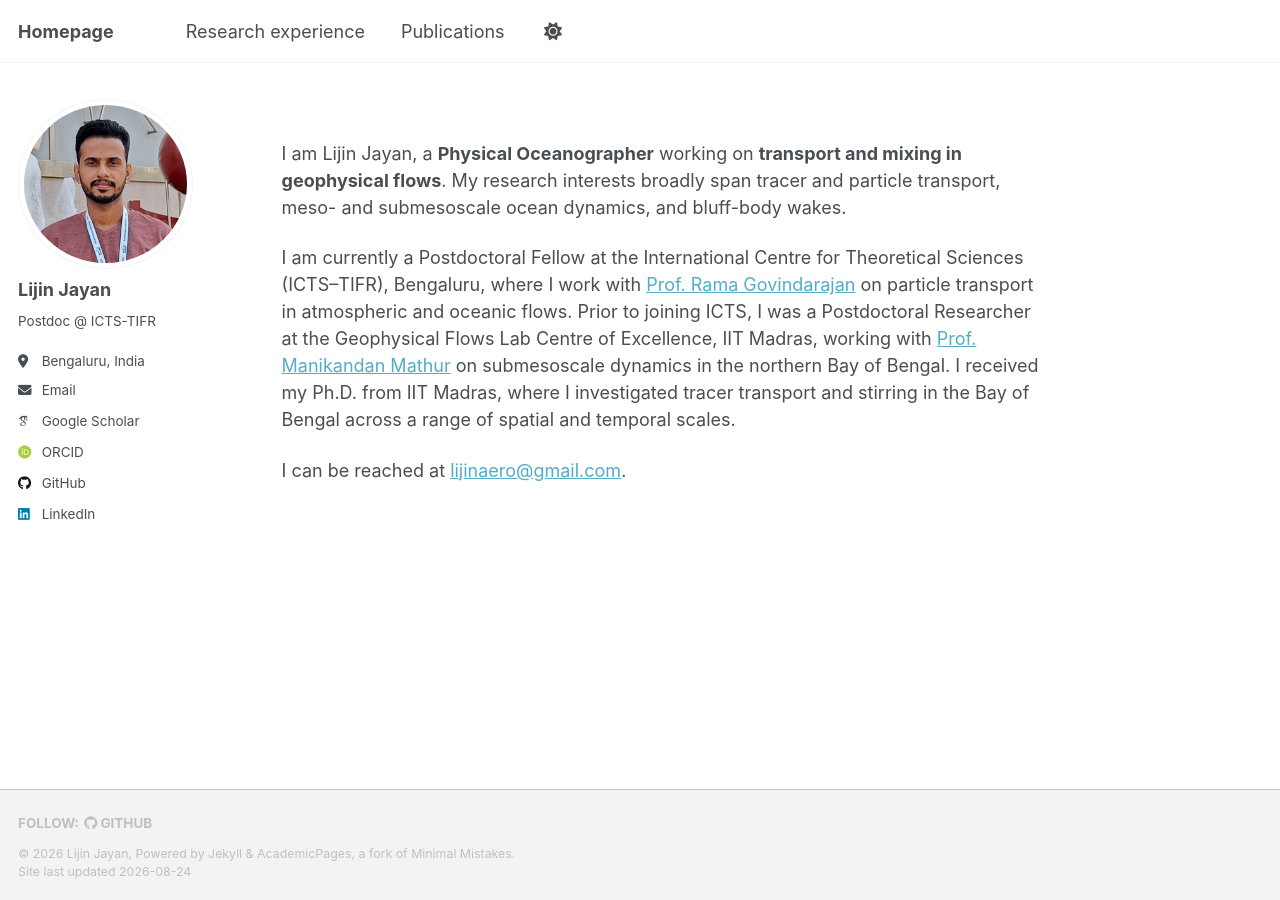
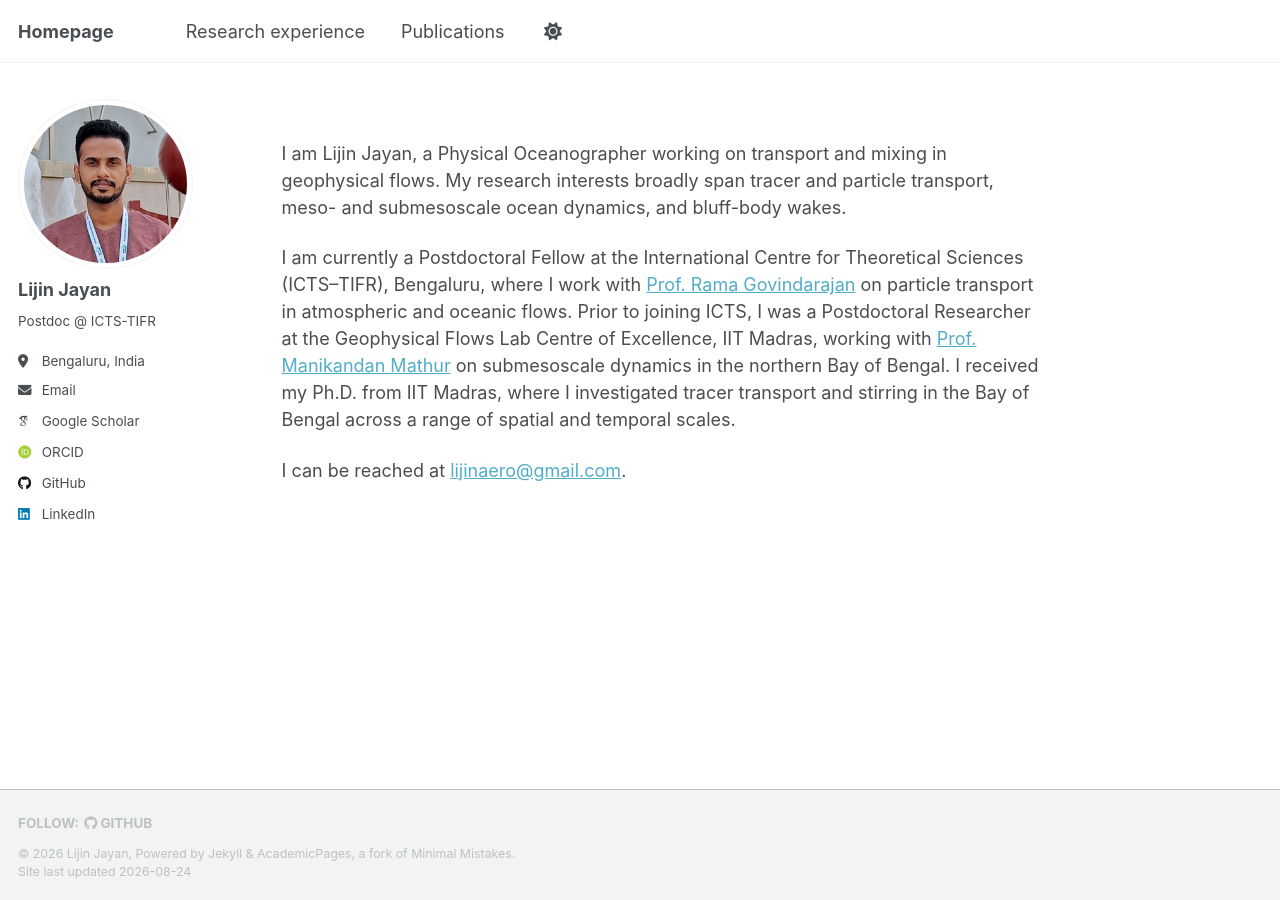
Before and after one commit to ljayan/ljayan.github.io, a Jekyll site: the page built from _pages/about.md, in a window 1280 px wide. Built offline with Jekyll 4.4.1, drawn with Linux system fonts in a browser that asks for light colours; some web fonts are replaced.

```diff
--- a/_pages/about.md
+++ b/_pages/about.md
@@ -7,7 +7,7 @@ redirect_from:
   - /about.html
 ---
 <br>
-I am Lijin Jayan, a **Physical Oceanographer** working on **transport and mixing in geophysical flows**. My research interests broadly span tracer and particle transport, meso- and submesoscale ocean dynamics, and bluff-body wakes.
+I am Lijin Jayan, a Physical Oceanographer working on transport and mixing in geophysical flows. My research interests broadly span tracer and particle transport, meso- and submesoscale ocean dynamics, and bluff-body wakes.
 
 I am currently a Postdoctoral Fellow at the International Centre for Theoretical Sciences (ICTS–TIFR), Bengaluru, where I work with [Prof. Rama Govindarajan](https://www.icts.res.in/people/rama-govindarajan) on particle transport in atmospheric and oceanic flows. Prior to joining ICTS, I was a Postdoctoral Researcher at the Geophysical Flows Lab Centre of Excellence, IIT Madras, working with [Prof. Manikandan Mathur](https://scholar.google.co.in/citations?user=QbrM7-gAAAAJ&hl=en) on submesoscale dynamics in the northern Bay of Bengal. I received my Ph.D. from IIT Madras, where I investigated tracer transport and stirring in the Bay of Bengal across a range of spatial and temporal scales.
 
```
